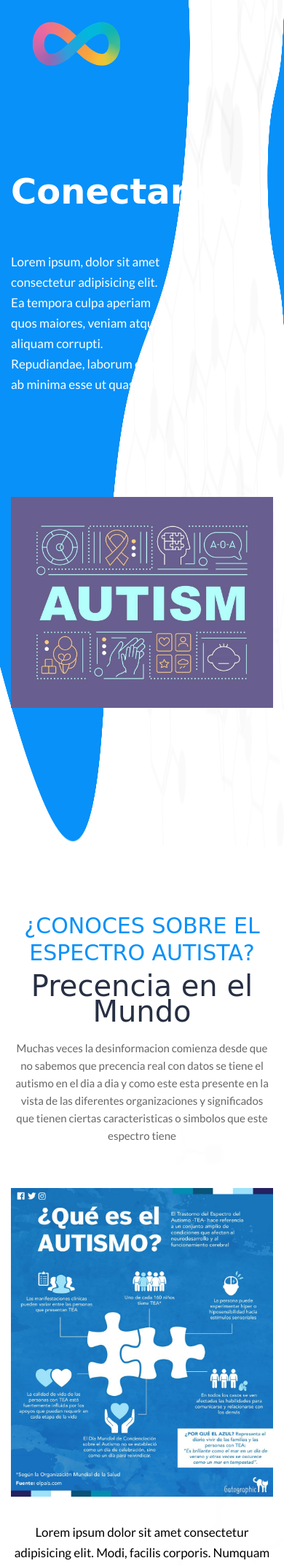
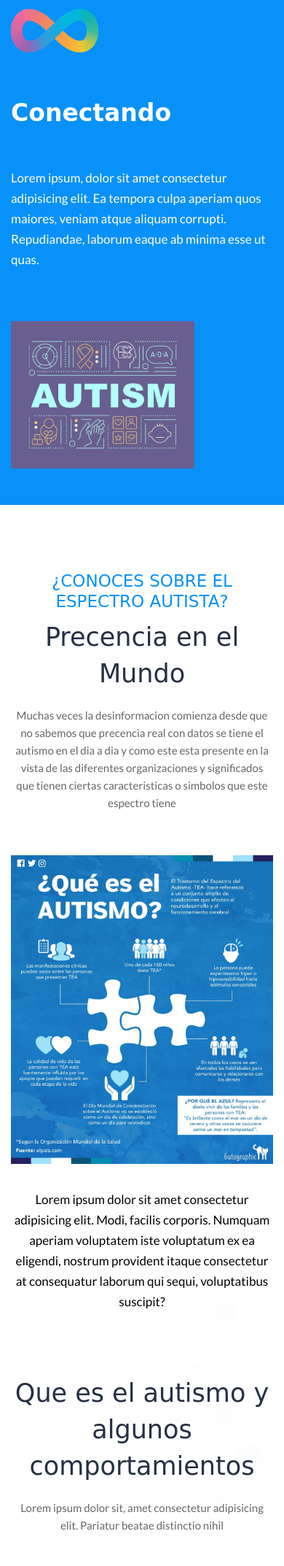
Before and after one commit to ConectandoWeb/ConectandoWeb, a Flask app: page / in a window 390 px wide. Shown: the top 2146 px of the page at 73% size. Run offline with Flask 2, Linux system fonts and the light colour scheme; some libraries are stand-ins or nearby versions; some web fonts are replaced.

Commit message:
CON-29 (CSS) Haciendo responsiva a la pagina web. EV

```diff
--- a/static/css/responsive.css
+++ b/static/css/responsive.css
@@ -0,0 +1,214 @@
+/*------------------------------------------------------------------- 991px x 768px ---------------------------------------------------------------------*/
+
+@media (min-width: 1200px) and (max-width: 1500px) {
+    .projects::after {
+        width: 262px;
+    }
+}
+
+@media (min-width: 992px) and (max-width: 1199px) {
+    .testimonial_Carousel .test_box p {
+        font-size: 16px;
+        padding: 29px;
+    }
+    .text-bg h1 {
+        font-size: 36px;
+        line-height: 59px;
+    }
+    .projects::after {
+        background: transparent;
+    }
+    .copyright::after {
+        background: transparent;
+    }
+}
+
+@media (min-width: 768px) and (max-width: 991px) {
+    .projects::after {
+        background: transparent;
+    }
+    .copyright::after {
+        background: transparent;
+    }
+    .navigation.navbar-dark .navbar-nav .nav-link {
+        padding: 0 14px;
+    }
+    .text-bg h1 {
+        padding-top: 0px;
+        font-size: 28px;
+        line-height: 38px;
+    }
+    .text-bg {
+        padding-right: 108px;
+    }
+    .banner_main {
+        padding: 30px 0 190px 0;
+    }
+}
+
+@media (min-width: 576px) and (max-width: 767px) {
+    .head_top {
+        background: #0891f8;
+    }
+    .mean-container .mean-bar {
+        margin-top: 0px;
+    }
+    .text-bg h1 {
+        font-size: 50px;
+    }
+    .text-bg {
+        padding-right: 0;
+    }
+    .text-img {
+        padding-top: 30px;
+    }
+    .main_form {
+        margin: 0;
+    }
+    .Testimonial {
+        background: #0891f8;
+    }
+    .Testimonial_box {
+        padding: 20px;
+    }
+    .Testimonial_box p {
+        padding-right: 0px;
+    }
+    .Testimonial_box i::after {
+        border: inherit;
+    }
+    .cont h3 {
+        font-size: 34px;
+        line-height: 52px;
+    }
+    .navigation.navbar {
+        float: right;
+        display: inherit !important;
+        padding: 0;
+        width: 100%;
+    }
+    .navigation .navbar-collapse {
+        background: #fff;
+        padding: 20px;
+        margin-top: 46px;
+        position: absolute;
+        width: 100%;
+        margin-right: 20px;
+        z-index: 999;
+    }
+    .navigation.navbar-dark .navbar-nav .nav-link {
+        padding: 10px 0;
+        color: #000;
+    }
+    .navigation.navbar-dark .navbar-toggler {
+        border: inherit;
+        float: right;
+        padding-top: 6px;
+    }
+    .navigation.navbar-dark .navbar-toggler-icon {
+        background: url(../img/menu_icon.png);
+        background-repeat: no-repeat;
+    }
+    .projects::after {
+        background: transparent;
+    }
+    .copyright::after {
+        background: transparent;
+    }
+}
+
+@media (max-width: 575px) {
+    .head_top {
+        background: #0891f8;
+    }
+    .header {
+        padding: 12px 0px 0px 0px;
+    }
+    .logo {
+        text-align: center !important;
+        padding-bottom: 6px;
+        float: left;
+    }
+    .text-bg h1 {
+        font-size: 33px;
+        line-height: 51px;
+    }
+    .text-bg {
+        padding-right: 0;
+    }
+    .text-img {
+        padding-top: 30px;
+    }
+    .titlepage h2 {
+        font-size: 35px;
+        line-height: 50px;
+    }
+    .business .titlepage span {
+        font-size: 23px;
+        line-height: 28px;
+    }
+    .banner_main {
+        padding: 50px 0;
+    }
+    .projects::after {
+        background: transparent;
+    }
+    .Testimonial {
+        background: #0891f8;
+    }
+    .Testimonial_box {
+        padding: 20px;
+    }
+    .Testimonial_box p {
+        padding-right: 0px;
+    }
+    .Testimonial_box i::after {
+        border: inherit;
+    }
+    .cont h3 {
+        font-size: 30px;
+        line-height: 45px;
+    }
+    .multi {
+        font-size: 33px;
+    }
+    .main_form {
+        padding: 25px;
+        margin: 0px 0px;
+    }
+    .copyright::after {
+        background: transparent;
+    }
+    .navigation.navbar {
+        float: right;
+        display: inherit !important;
+        padding: 0;
+        width: 100%;
+        margin-top: -45px;
+    }
+    .navigation .navbar-collapse {
+        background: #fff;
+        padding: 20px;
+        margin-top: 46px;
+        position: absolute;
+        width: 100%;
+        margin-right: 20px;
+        z-index: 999;
+    }
+    .navigation.navbar-dark .navbar-nav .nav-link {
+        padding: 10px 0;
+        color: #000;
+    }
+    .navigation.navbar-dark .navbar-toggler {
+        float: right;
+        margin-right: 2px;
+        border: inherit;
+    }
+    .testimonial_box {
+        padding: 0px 19px 40px 20px;
+    }
+    .navigation.navbar-dark .navbar-toggler-icon {
+        background: url(../img/menu_icon.png);
+        background-repeat: no-repeat;
+    }
+}
--- a/static/css/style.css
+++ b/static/css/style.css
@@ -373,7 +373,7 @@ button {
 }
 
 .text-img {
-    padding-top: 100px;
+    padding-top: 0px;
 }
 
 .text-img figure {
@@ -381,7 +381,7 @@ button {
 }
 
 .text-img figure img {
-    width: 100%;
+    width: 70%;
 }
 
 .titlepage {
@@ -469,7 +469,7 @@ button {
     width: 320px;
     height: 542px;
     right: 0;
-    background: url(../images/midil.png);
+    background: url(../img/midil.png);
     top: -210px;
 }
 
```
Also changed, not shown: static/img/menu_icon.png (added), static/img/midil.png (added).
